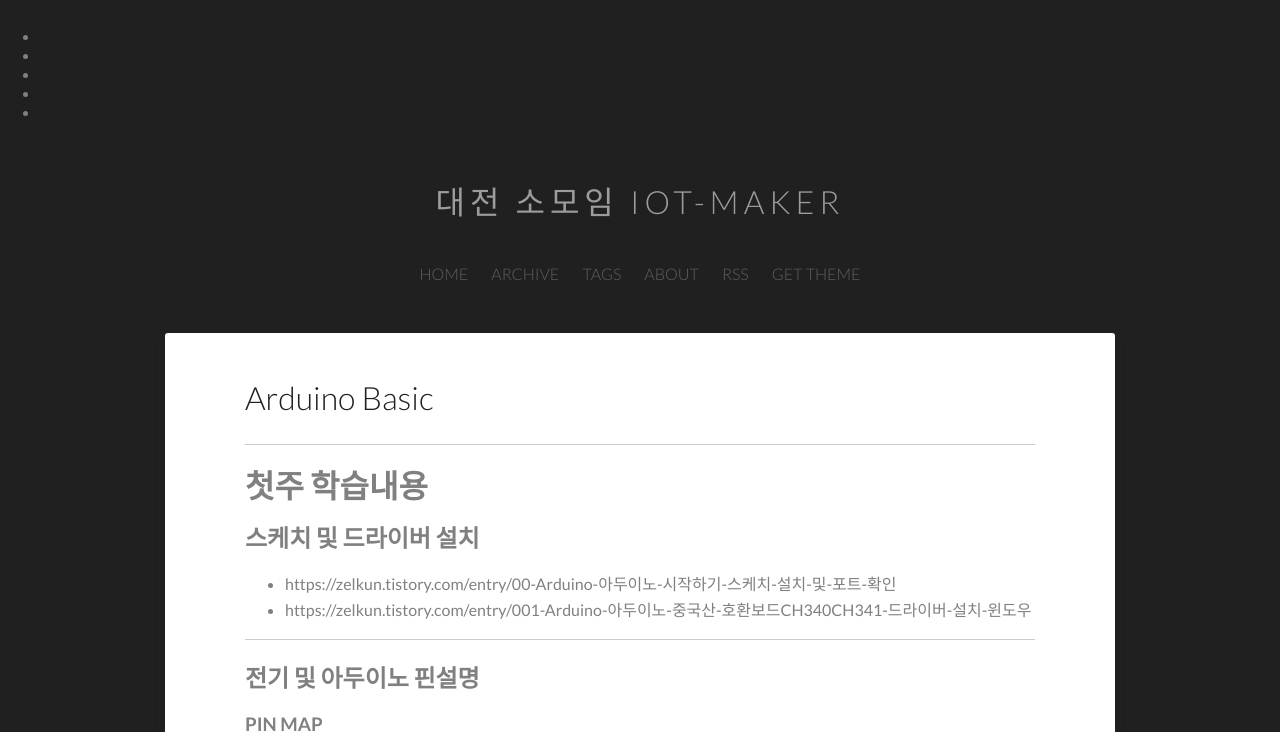
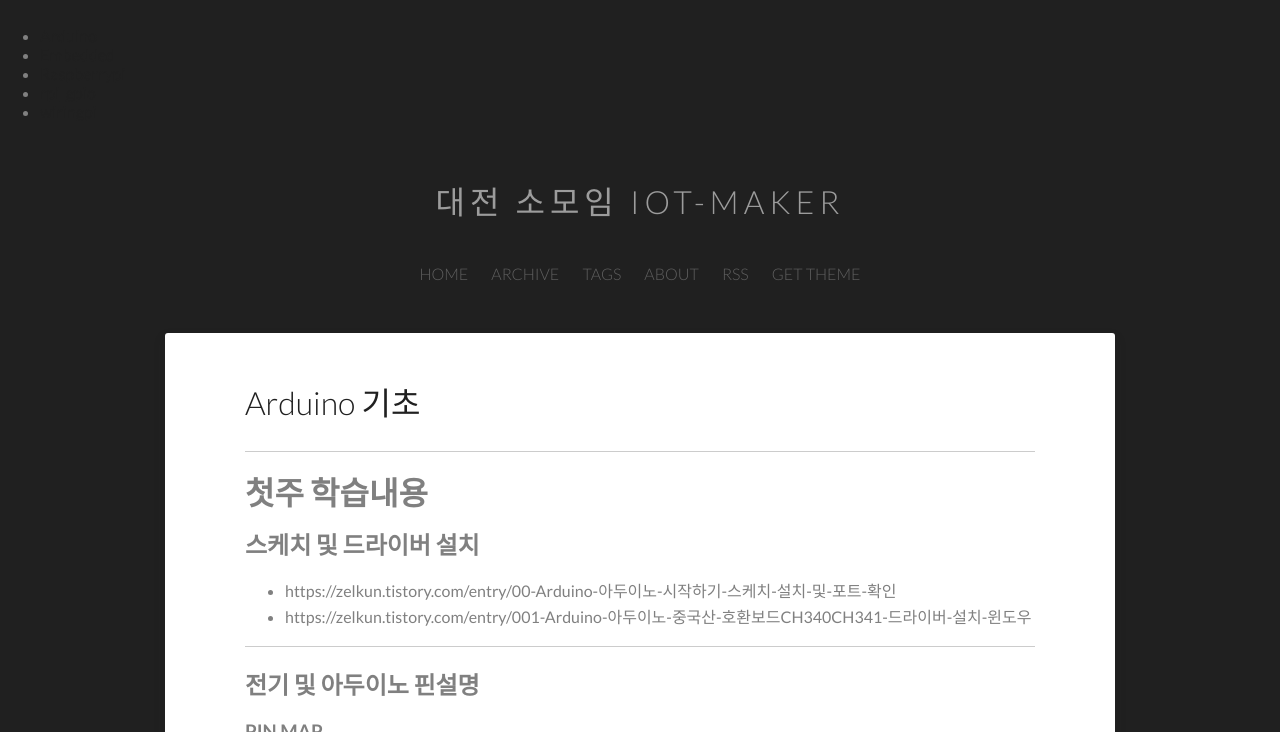
Before and after one commit to iot-maker-korea/blog_old, a Jekyll site: the page built from _posts/Embedded/Arduino/2019-12-22-001.basic.md, in a window 1280 px wide and 900 px high, cut to the strip 0-732 px from the top of the window. Built offline with Jekyll 4.4.1, drawn with Linux system fonts in a browser that asks for light colours.

Commit message:
Update and rename 2019-12-22-basic.md to 2019-12-22-001.basic.md

```diff
--- a/_posts/Embedded/Arduino/2019-12-22-basic.md
+++ b/_posts/Embedded/Arduino/2019-12-22-001.basic.md
@@ -1,6 +1,6 @@
 ---
 layout: post
-title: Arduino Basic
+title: Arduino 기초
 comments: true
 category: [Arduino]
 tags: [arduino,아두이노]
```
